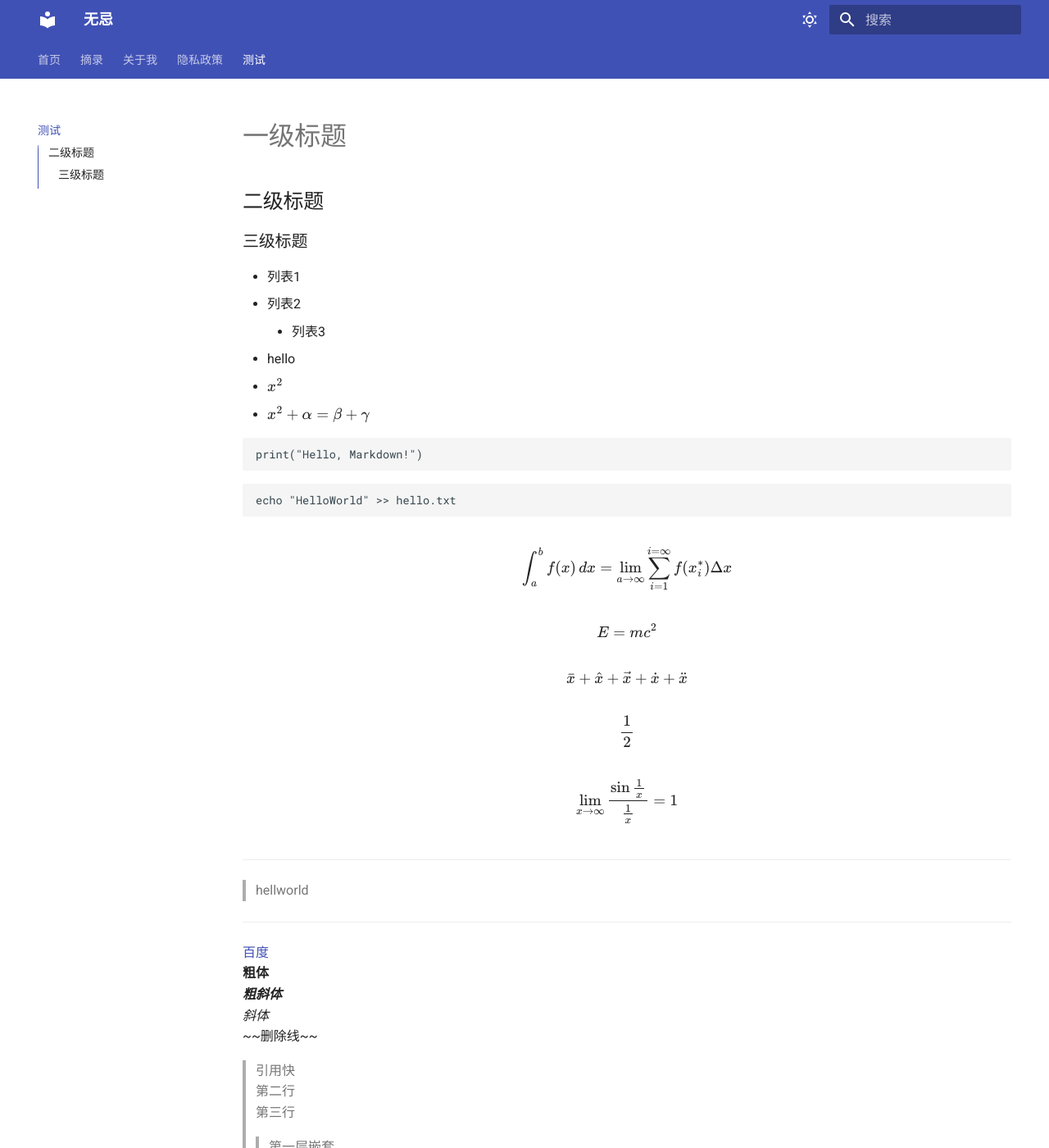
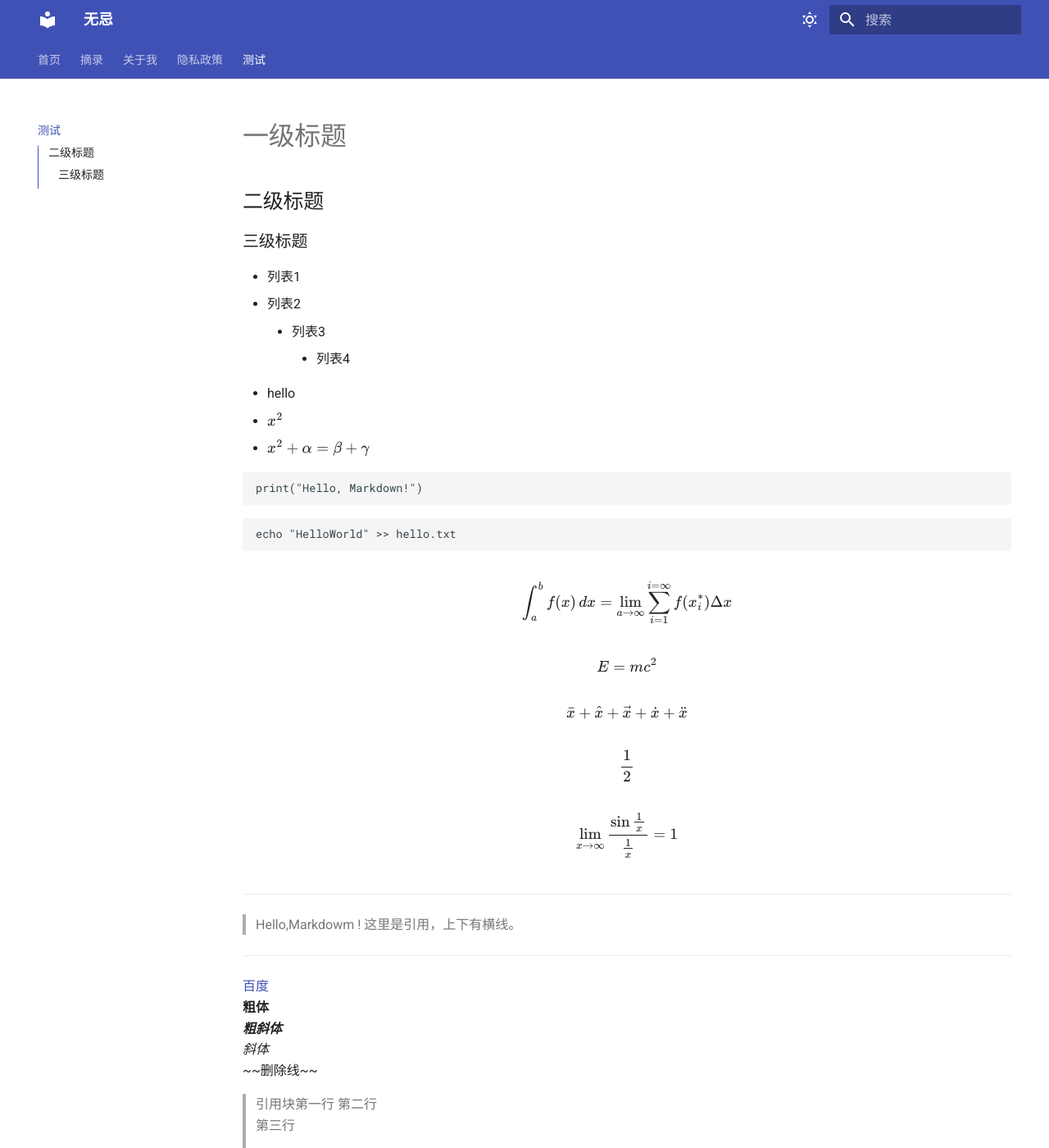
Before and after one commit to Hujiko02/Hujiko02.github.io, an MkDocs documentation site: the page built from docs/test.md, in a window 1280 px wide and 1400 px high. Shown: the whole window at 82% size. Built offline with MkDocs 1.6.1 and Material for MkDocs 9.7.7, drawn with Linux system fonts in a browser that asks for light colours.

Commit message:
测试结束

```diff
--- a/docs/test.md
+++ b/docs/test.md
@@ -1,10 +1,10 @@
-
 # 一级标题
 ## 二级标题
 ### 三级标题
 - 列表1
 - 列表2
 	- 列表3
+		- 列表4
 1. hello
 2. $x^2$
 3. $x^2+ \alpha = \beta +\gamma$
@@ -40,7 +40,7 @@ $$
 $$
 
 ***
-> hellworld
+> Hello,Markdowm ! 这里是引用，上下有横线。
 ***
 
 [百度](https://baidu.com "一个搜索引擎")
@@ -49,12 +49,8 @@ $$
 *斜体*
 ~~删除线~~
 
->引用快
+>引用块第一行
 >第二行
 >第三行
 >>第一层嵌套
 >>>第二层嵌套
-
-* 第一项
-	>第一项的引用
-* 第二项
```
Also changed, not shown: README.md (+2 -1 lines), docs/index.md (+1 -0 lines), 1 other file.
